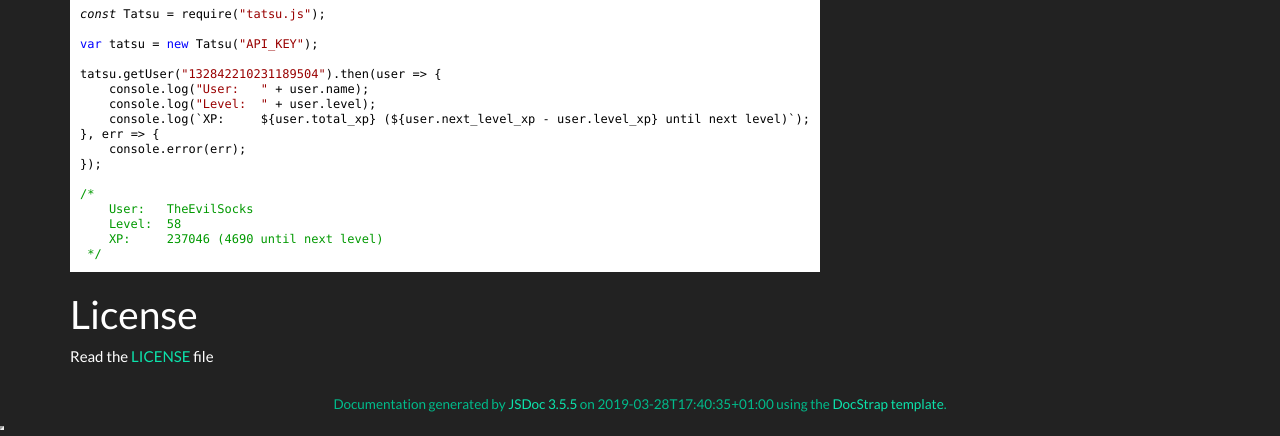
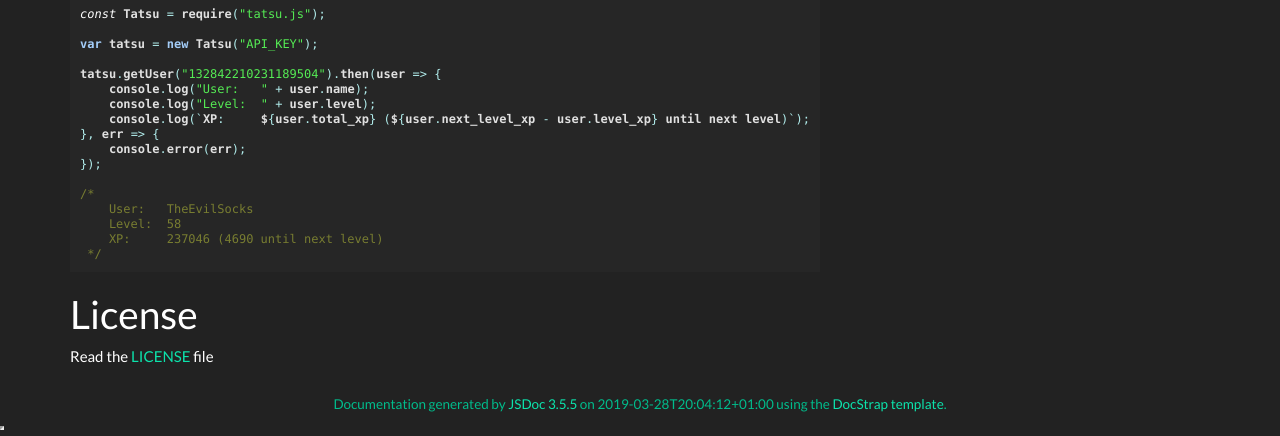
Before and after one commit to TheEvilSocks/tatsu.js, a plain HTML site: page index.html in a window 1280 px wide. Shown: the part 601-1037 px from the top of the page. Drawn offline with Linux system fonts and the light colour scheme.

Commit message:
Documentation Update

```diff
--- a/Client.html
+++ b/Client.html
@@ -9,7 +9,7 @@
 	<!--[if lt IE 9]>
 	<script src="//html5shiv.googlecode.com/svn/trunk/html5.js"></script>
 	<![endif]-->
-	<link type="text/css" rel="stylesheet" href="styles/sunlight.default.css">
+	<link type="text/css" rel="stylesheet" href="styles/sunlight.dark.css">
 
 	<link type="text/css" rel="stylesheet" href="styles/site.darkly.css">
 
@@ -1902,7 +1902,7 @@
 <span class="jsdoc-message">
 	Documentation generated by <a href="https://github.com/jsdoc3/jsdoc">JSDoc 3.5.5</a>
 
-		on 2019-03-28T17:40:35+01:00
+		on 2019-03-28T20:04:12+01:00
 
 	using the <a href="https://github.com/docstrap/docstrap">DocStrap template</a>.
 </span>
--- a/index.html
+++ b/index.html
@@ -9,7 +9,7 @@
 	<!--[if lt IE 9]>
 	<script src="//html5shiv.googlecode.com/svn/trunk/html5.js"></script>
 	<![endif]-->
-	<link type="text/css" rel="stylesheet" href="styles/sunlight.default.css">
+	<link type="text/css" rel="stylesheet" href="styles/sunlight.dark.css">
 
 	<link type="text/css" rel="stylesheet" href="styles/site.darkly.css">
 
@@ -153,7 +153,7 @@
 <span class="jsdoc-message">
 	Documentation generated by <a href="https://github.com/jsdoc3/jsdoc">JSDoc 3.5.5</a>
 
-		on 2019-03-28T17:40:35+01:00
+		on 2019-03-28T20:04:12+01:00
 
 	using the <a href="https://github.com/docstrap/docstrap">DocStrap template</a>.
 </span>
```
Also changed, not shown: Dripper.html (+2 -2 lines), GuildUser.html (+2 -2 lines), RankUser.html (+2 -2 lines), User.html (+2 -2 lines), classes.list.html (+2 -2 lines), quicksearch.html (+1 -1 lines).
